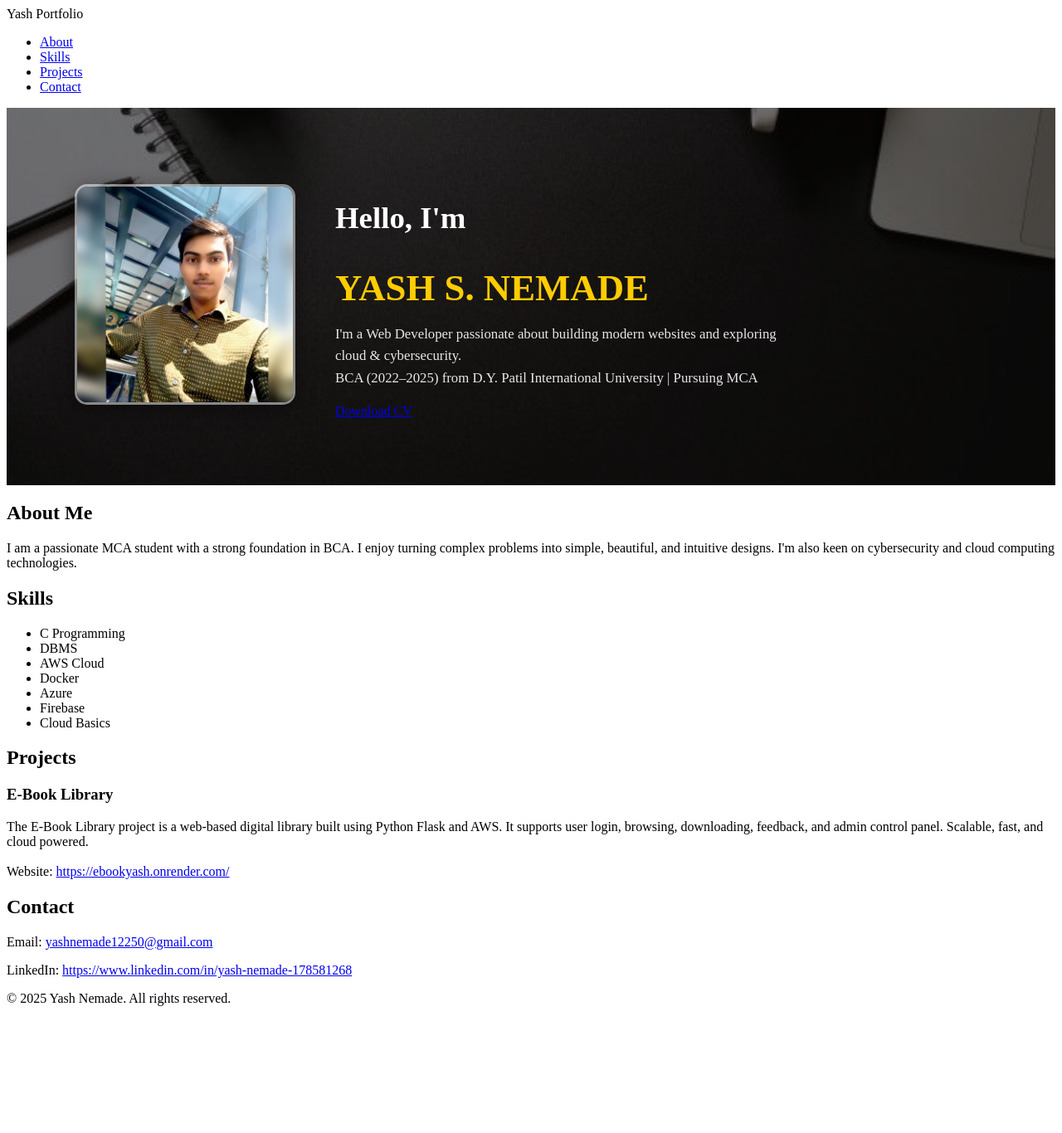
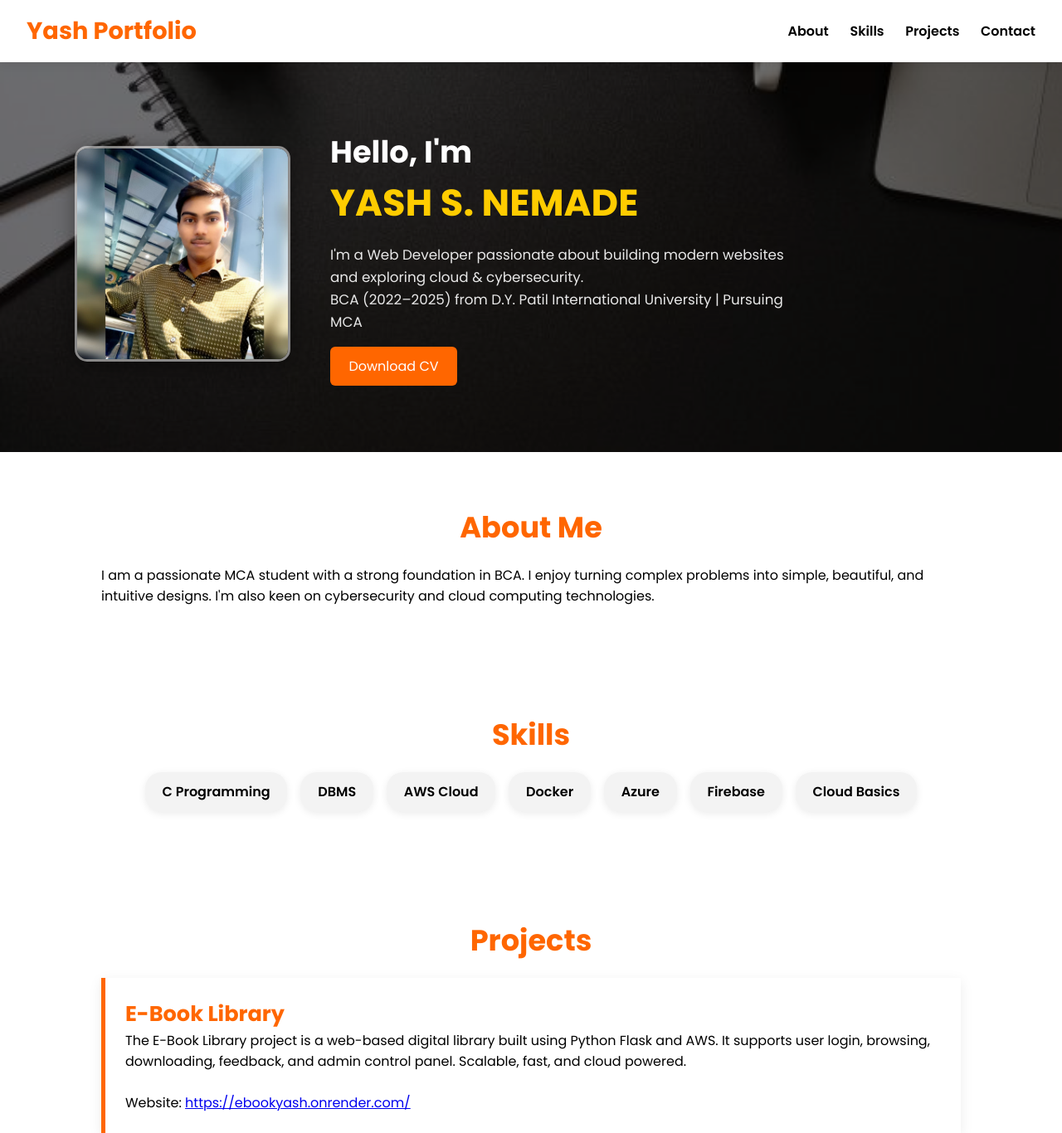
Before and after one commit to yashnemade-ai/portfolio, a plain HTML site: page index.html in a window 1280 px wide. Shown: the top 1366 px of the page at 83% size. Before the commit the page ends 1221 px from the top, so only its background shows below. Drawn offline with Linux system fonts and the light colour scheme.

Commit message:
Update style.css

```diff
--- a/style.css
+++ b/style.css
@@ -1,19 +1,60 @@
-/* HERO SECTION WITH BACKGROUND IMAGE */
+/* RESET */
+* {
+    margin: 0;
+    padding: 0;
+    box-sizing: border-box;
+    font-family: "Poppins", sans-serif;
+}
+
+/* NAVIGATION */
+nav {
+    display: flex;
+    justify-content: space-between;
+    align-items: center;
+    background: #ffffff;
+    padding: 1rem 2rem;
+    box-shadow: 0 2px 12px rgba(0, 0, 0, 0.08);
+    position: sticky;
+    top: 0;
+    z-index: 100;
+}
+
+.logo {
+    font-size: 1.8rem;
+    font-weight: 700;
+    color: #ff6600;
+}
+
+.nav-links {
+    display: flex;
+    list-style: none;
+    gap: 1.6rem;
+}
+
+.nav-links a {
+    text-decoration: none;
+    color: #000;
+    font-weight: 600;
+    position: relative;
+}
+
+.nav-links a:hover {
+    color: #ff6600;
+}
+
+/* HERO SECTION */
 .hero-section {
     padding: 5rem 2rem;
     display: flex;
     justify-content: center;
     position: relative;
     color: white;
-
-    /* Your image */
     background-image: url("Laptop.jpeg");
     background-size: cover;
     background-position: center;
     background-repeat: no-repeat;
 }
 
-/* Dark overlay (important for readability) */
 .hero-section::before {
     content: "";
     position: absolute;
@@ -32,7 +73,6 @@
     z-index: 1;
 }
 
-/* Profile Image */
 .profile-img {
     width: 260px;
     height: 260px;
@@ -42,14 +82,12 @@
     box-shadow: 0 5px 25px rgba(0, 0, 0, 0.4);
 }
 
-/* Text Content */
 .text-content {
     max-width: 550px;
 }
 
 .text-content h1 {
     font-size: 2.3rem;
-    color: #fff;
 }
 
 .text-content h2 {
@@ -64,3 +102,76 @@
     line-height: 1.6;
     color: #e8e8e8;
 }
+
+.btn {
+    margin-top: 1rem;
+    display: inline-block;
+    padding: 0.7rem 1.4rem;
+    background: #ff6600;
+    color: white;
+    border-radius: 6px;
+    text-decoration: none;
+}
+
+.btn:hover {
+    background: #e65c00;
+}
+
+/* SECTIONS */
+.section {
+    padding: 4rem 2rem;
+    max-width: 1100px;
+    margin: auto;
+}
+
+.section h2 {
+    font-size: 2.2rem;
+    color: #ff6600;
+    text-align: center;
+    margin-bottom: 1.2rem;
+}
+
+/* SKILLS */
+.skills-list {
+    list-style: none;
+    display: flex;
+    flex-wrap: wrap;
+    justify-content: center;
+    gap: 1rem;
+}
+
+.skills-list li {
+    background: #f3f3f3;
+    padding: 0.7rem 1.3rem;
+    border-radius: 20px;
+    font-weight: 600;
+    box-shadow: 0 2px 10px rgba(0, 0, 0, 0.08);
+}
+
+/* PROJECTS */
+.project-gallery {
+    display: grid;
+    grid-template-columns: repeat(auto-fit, minmax(300px, 1fr));
+    gap: 2rem;
+}
+
+.project-card {
+    background: white;
+    border-left: 5px solid #ff6600;
+    padding: 1.5rem;
+    box-shadow: 0 4px 15px rgba(0, 0, 0, 0.08);
+}
+
+.project-info h3 {
+    font-size: 1.6rem;
+    color: #ff6600;
+}
+
+/* FOOTER */
+footer {
+    background: #ff6600;
+    color: white;
+    text-align: center;
+    padding: 1rem;
+    margin-top: 2rem;
+}
```
